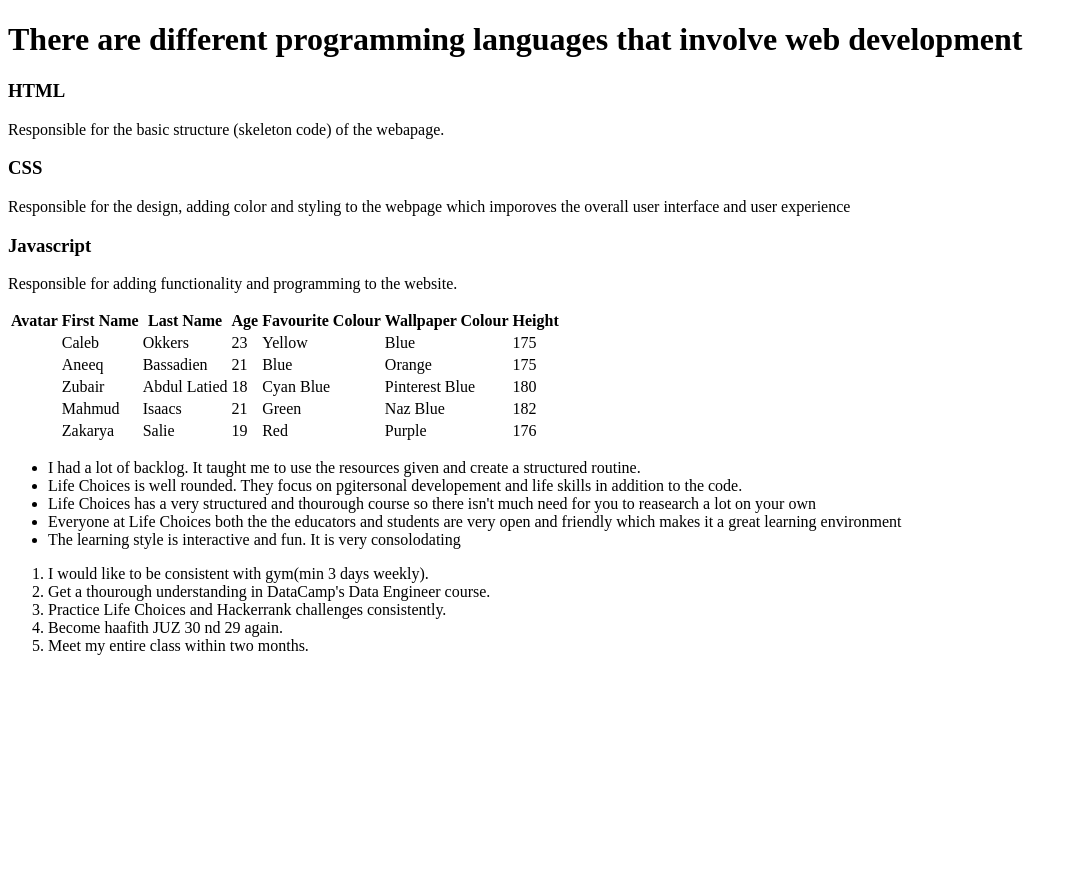
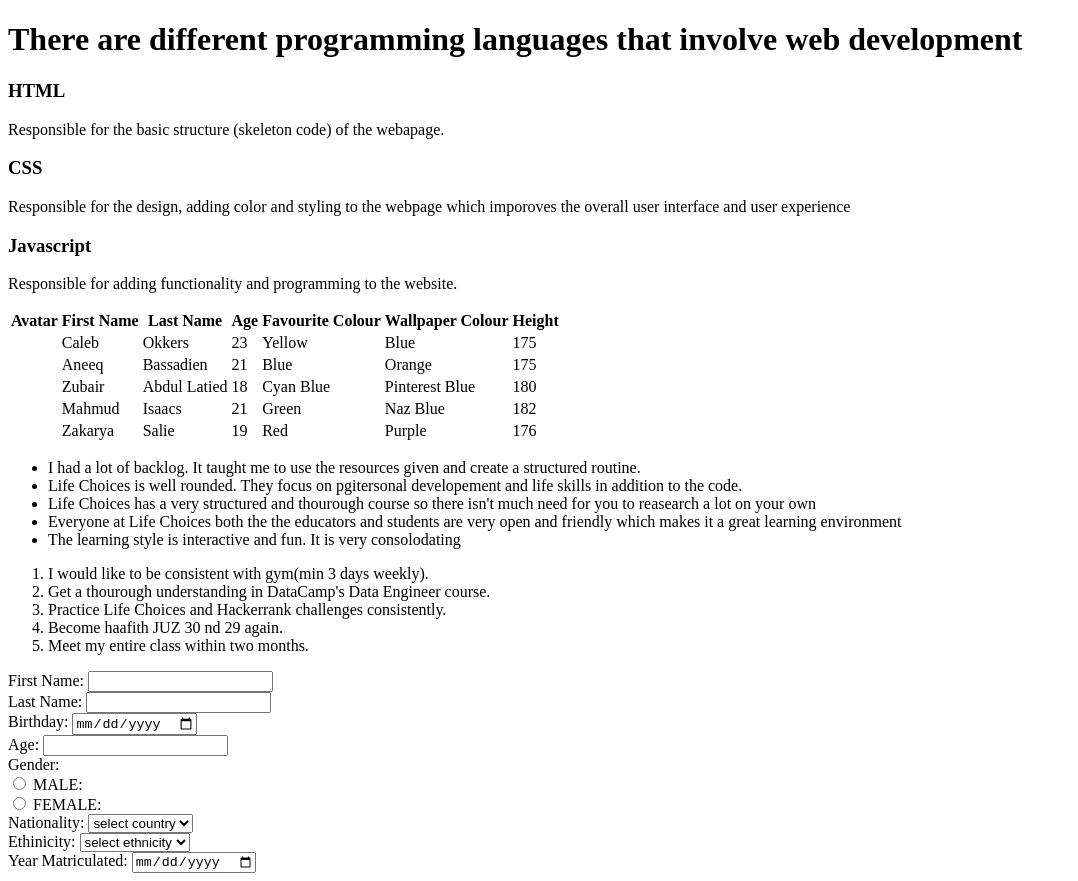
Before and after one commit to ArachnidArchitect/4.Wednesday, a plain HTML site: page index.html in a window 1280 px wide. Shown: the whole page, without its empty margins (0-1078 px from the left). Before the commit the page ends 800 px from the top, so only its background shows below. Drawn offline with Linux system fonts and the light colour scheme.

Commit message:
adding the form data

```diff
--- a/index.html
+++ b/index.html
@@ -104,7 +104,64 @@
                <li>Meet my entire class within two months.</li>
             </ol>
 
-    </main>
+
+        <div class="form-cont">
+            <form action="">
+                <div class="fname-div">
+                    <label for="fname">First Name:</label>
+                    <input type="text" name="fname"><br>
+                </div>
+
+                <div class="lname-div">
+                    <label for="lname">Last Name:</label>
+                    <input type="text" name="lname"><br>
+                </div>
+
+                <div class="bday-div">
+                    <label for="birthday">Birthday:</label>
+                    <input type="date" name="birthday"><br>
+                </div>
+
+                <div class="age-div">
+                    <label for="age">Age:</label>
+                    <input type="number" name="age"><br>
+                </div>
+
+                <div class="gender-radio">
+                    <span>Gender: </span><br>
+                    <input type="radio" id="css" name="gender" value="male">
+                    <label for="male">MALE: </label><br>
+                    <input type="radio" id="javascript" name="gender" value="female">
+                    <label for="female">FEMALE: </label>
+                </div>
+
+                <div class="nat-div">
+                    <label for="country">Nationality: </label>
+                    <select class="form-select" id="country" name="country">
+                    <option>select country</option>
+                    <option value="ZA">South Africa</option>
+                    </select>
+                </div>
+
+                <div class="ethnic-div">
+                    <label for="ethnicity">Ethinicity: </label>
+                    <select class="form-select" id="country" name="ethnicity">
+                    <option>select ethnicity</option>
+                    <option value="COL">Coulered</option>
+                    <option value="BL">Black</option>
+                    <option value="WHT">White</option>
+                    <option value="IND">Indian</option>
+
+                    </select>
+                </div>
+
+                <div class="matr-div">
+                    <label for="matric">Year Matriculated: </label>
+                    <input type="date" name="matric">
+                 </div>
+            </form>
+        </div>
+</main>
 
 </body>
 </html>
```
